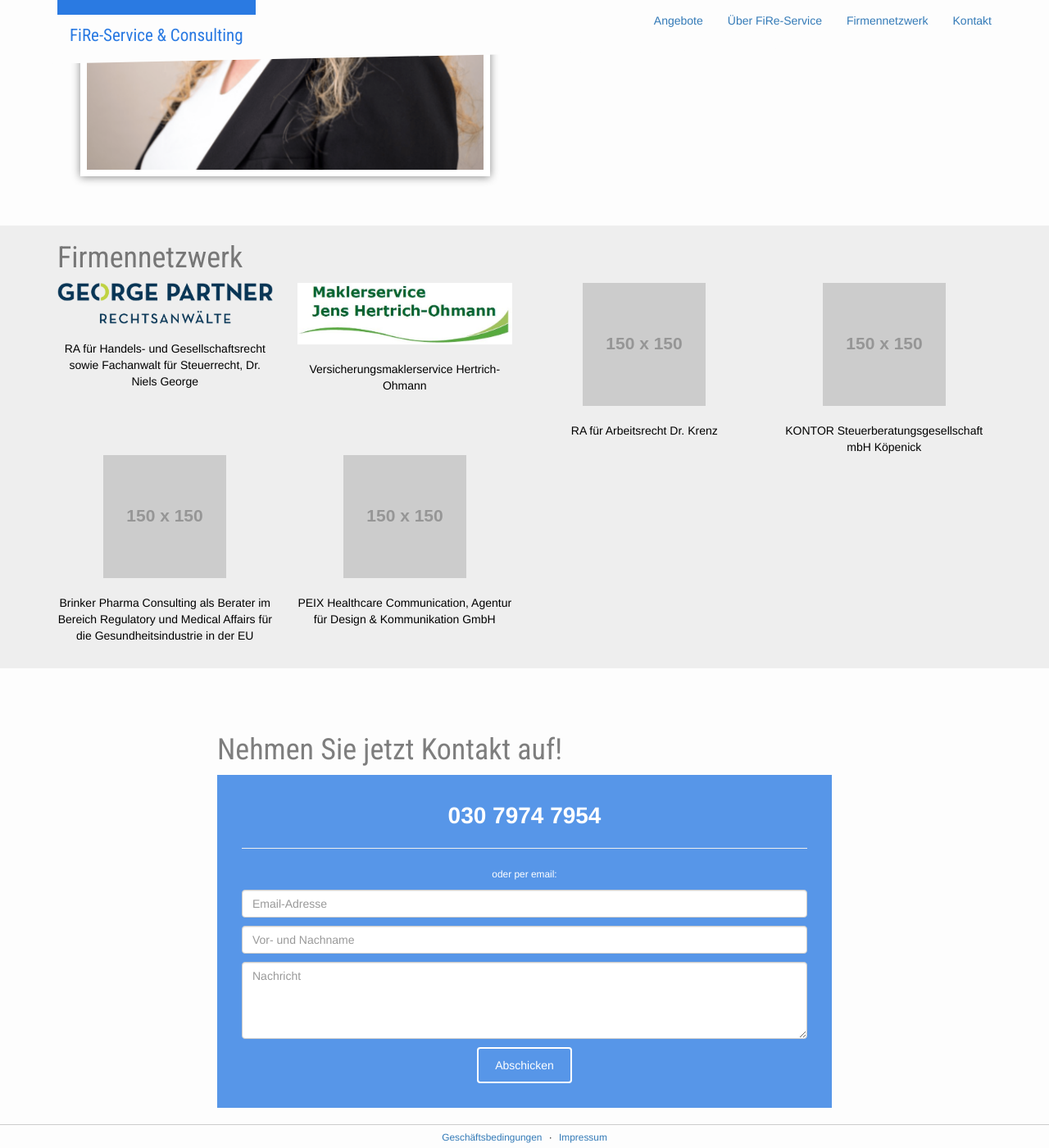
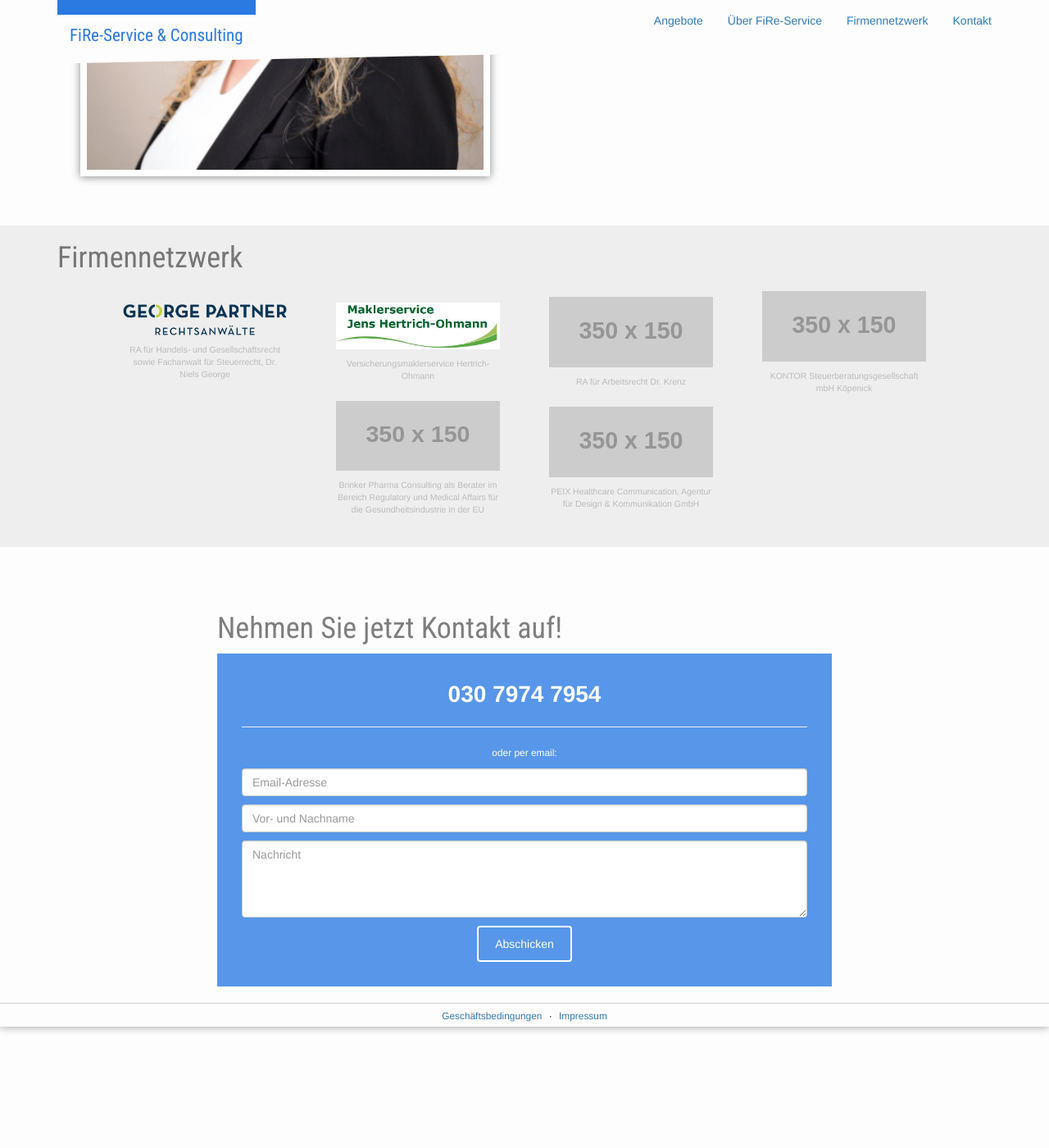
Before and after one commit to samlawski/fire-service, a Jekyll site: the page built from index.html, in a window 1280 px wide and 1400 px high, scrolled down 1375 px. Shown: the whole window at 82% size. Built offline with Jekyll 4.4.1, drawn with Linux system fonts in a browser that asks for light colours.

Commit message:
redesign netzwerk logo with flexbox

```diff
--- a/_sass/_frontpage.scss
+++ b/_sass/_frontpage.scss
@@ -31,4 +31,24 @@
 #netzwerk {
   background-color: $grey-color;
   padding-bottom: 30px;
+  h1 {padding-bottom: 10px;}
+  .netzwerk-wrapper {
+    display: flex;
+    justify-content: center;
+    flex-wrap: wrap;
+    .netzwerk {
+      width: 200px;
+      margin: 0 30px 8px;
+      flex-shrink: 0;
+      font-size: 0.75em;
+      color: #bbb;
+      display: flex;
+      flex-direction: column;
+      justify-content: center;
+      img {
+        width: 100%;
+        margin-bottom: 10px;
+      }
+    }
+  }
 }
--- a/index.html
+++ b/index.html
@@ -68,14 +68,12 @@ header_image_path: /assets/images/business-2.jpg
 <div id="netzwerk">
   <div class="container">
     <h1>Firmennetzwerk</h1>
-    <div class="row">
+    <div class="netzwerk-wrapper">
       {% for firma in site.data.netzwerk %}
-        <div class="col-xs-12 col-sm-6 col-md-3">
-          <section class="netzwerk text-center">
-            <img class="img-responsive margin-center" src="{{firma.logo_path}}" /><br />
-            {{firma.name}}
-          </section><!-- / netzwerk -->
-        </div><!-- / col -->
+        <section class="netzwerk text-center">
+          <img src="{{firma.logo_path}}" />
+          <span>{{firma.name}}</span>
+        </section><!-- / netzwerk -->
       {% endfor %}
     </div><!-- / row -->
   </div><!-- / container -->
```
Also changed, not shown: _data/netzwerk.yml (+4 -4 lines), _includes/unused.html (added, +10 -0 lines), _data/georgepartner_rechtsanwälte_logo_rgb-min.png (added), uploads/georgepartner_rechtsanwälte_logo_rgb-min.png (added).
